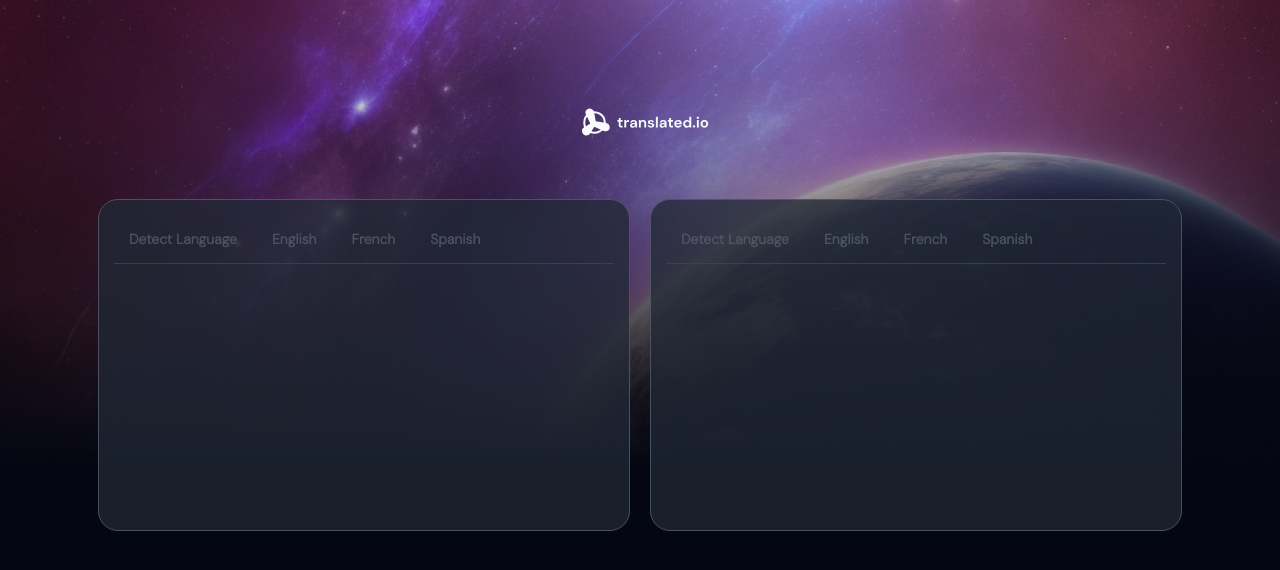
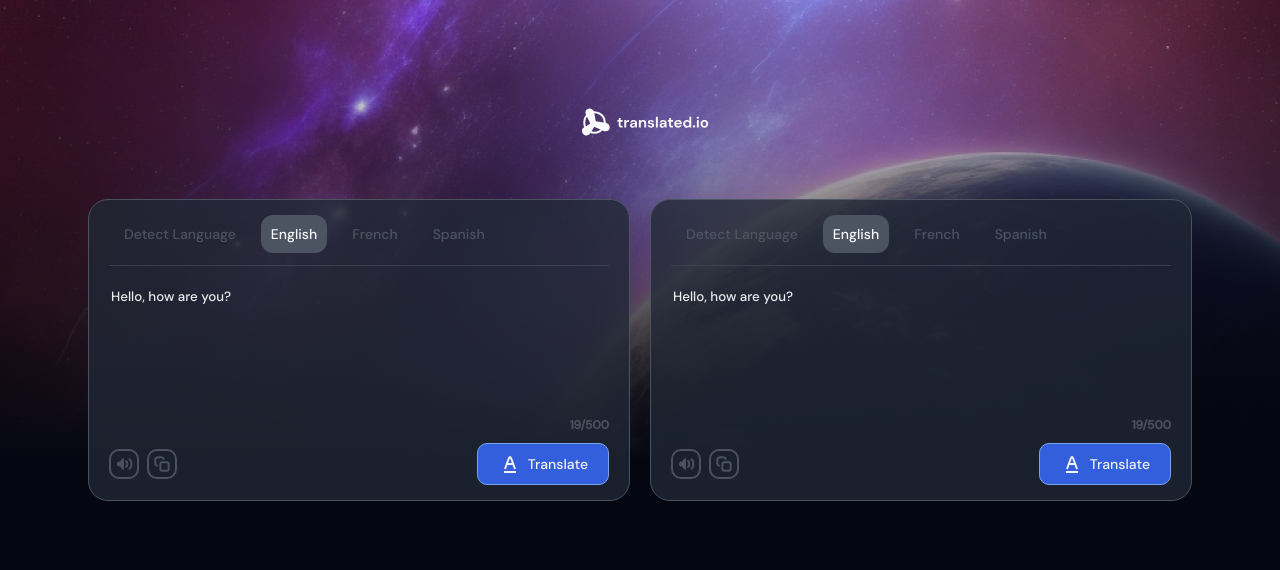
Before and after one commit to Santi543/translated.io, a React (Create React App) app: page / in a window 1280 px wide. Shown: the top 570 px of the page. Built offline with nearby package versions, Linux system fonts and the light colour scheme.

Commit message:
input almost finished

```diff
--- a/public/index.html
+++ b/public/index.html
@@ -23,9 +23,9 @@
       Learn how to configure a non-root public URL by running `npm run build`.
     -->
 
-  <link rel="preconnect" href="https://fonts.googleapis.com">
-  <link rel="preconnect" href="https://fonts.gstatic.com" crossorigin>
-  <link href="https://fonts.googleapis.com/css2?family=DM+Sans:opsz,wght@9..40,300&display=swap" rel="stylesheet">
+    <link rel="preconnect" href="https://fonts.googleapis.com">
+    <link rel="preconnect" href="https://fonts.gstatic.com" crossorigin>
+    <link href="https://fonts.googleapis.com/css2?family=DM+Sans:opsz,wght@9..40,300;9..40,500&display=swap" rel="stylesheet">
   <title>React App</title>
 </head>
 
--- a/src/App.css
+++ b/src/App.css
@@ -6,15 +6,9 @@ body{
   background-color: #040711;
 }
 
-.App-logo {
-  height: 40vmin;
-  pointer-events: none;
-}
-
-@media (prefers-reduced-motion: no-preference) {
-  .App-logo {
-    animation: App-logo-spin infinite 20s linear;
-  }
+.on{
+  background-color: #4D5562;
+  color: #fff !important;
 }
 
 .App-header {
@@ -27,16 +21,3 @@ body{
   font-size: calc(10px + 2vmin);
   color: white;
 }
-
-.App-link {
-  color: #61dafb;
-}
-
-@keyframes App-logo-spin {
-  from {
-    transform: rotate(0deg);
-  }
-  to {
-    transform: rotate(360deg);
-  }
-}
--- a/src/components/BoxTranslate.jsx
+++ b/src/components/BoxTranslate.jsx
@@ -1,6 +1,10 @@
 import styled from '@emotion/styled'
-import React from 'react'
+import React, { useState } from 'react'
 import { Box } from '@mui/material'
+import sound from '../imgs/sound_max_fill.svg'
+import copy from '../imgs/Copy.svg'
+import alfa from '../imgs/Sort_alfa.svg'
+import down from '../imgs/Expand_down.svg'
 
 const Container = styled(Box)`
     display: flex;
@@ -8,17 +12,17 @@ const Container = styled(Box)`
     background-color: #212936cc;
     border-radius: 20px;
     border: 1px solid #4D5562;
-    opacity: 0.95;
+    opacity: 0.97;
     width: 500px;
-    height: 300px;
-    padding: 15px;
+    height: 270px;
+    padding: 15px 20px 15px 20px;
 `
 
 const BoxLanguages = styled(Box)`
     display: flex;
     flex-direction: row;
     border-bottom: 1px solid #394150;
-    padding: 5px;
+    padding: 0 5px 12px 5px;
     gap: 15px;
     justify-content: flex-start;
     align-items: center;
@@ -30,20 +34,105 @@ const Languages = styled(Box)`
     padding: 10px;
     color: #4D5562;
     font-family: 'DM Sans', sans-serif;
+    font-weight: 500;
+    font-size: 14px;
+    border-radius: 12px;
+    cursor: pointer;
+`
+
+const TextArea = styled.textarea`
+    background-color: transparent;
+    opacity: 0.97;
+    border-style: none;
+    resize: none;
+    color: #F9FAFB;
+    font-family: 'DM Sans', sans-serif;
+    height: 150px;
+    margin-top: 20px;
+    outline: none;
+`
+
+const BoxIcons = styled(Box)`
+    display: flex;
+    flex-direction: row;
+    align-items: flex-end;
+    justify-content: flex-start;
+    gap: 8px;
+`
+
+const BoxIcon = styled(Box)`
+    display: flex;
+    align-items: center;
+    justify-content: center;
+    padding: 3px;
+    border-radius: 10px;
+    border: 2px solid #4D5562;
+`
+
+const Translate = styled(Box)`
+    display: flex;
+    flex-direction: row;
+    align-items: center;
+    justify-content: center;
+    background-color: #3662E3;
+    color: #F9FAFB;
+    padding: 8px 20px 8px 20px;
+    border-radius: 10px;
+    font-family: 'DM Sans', sans-serif;
+    border: 1px solid #7CA9F3;
+    gap: 6px;
+    font-size: 14px;
+    cursor: pointer;
+`
+
+const BoxRowBottom = styled(Box)`
+    display: flex;
+    flex-direction: row;
+    align-items: center;
+    justify-content: space-between;
+`
+
+const CharactersCounter = styled(Box)`
+    display: flex;
+    justify-content: flex-end;
+    color: #4D5562;
+    font-size: 12px;
     font-weight: bold;
-    font-size: 14px;
+    font-family: 'DM Sans', sans-serif;
+    margin-bottom: 10px;
 `
 
 const BoxTranslate = () => {
+    const [counter, setCounter] = useState(19)
+    const [language, setLanguage] = useState("English")
+    const languagesArray = [{ lang: "Detect Language" }, { lang: "English" }, { lang: "French" }, { lang: "Spanish" }]
+    const turnOn = (lang) => {
+        setLanguage(lang)
+    }
     return (
         <Container>
             <BoxLanguages>
-                <Languages>Detect Language</Languages>
-                <Languages>English</Languages>
-                <Languages>French</Languages>
-                <Languages>Spanish</Languages>
+                {languagesArray.map((obj) => {
+                    return (
+                        <Languages className={language === obj.lang ? 'on' : ''} onClick={() => turnOn(obj.lang)}>{obj.lang}</Languages>
+                    )
+                })}
             </BoxLanguages>
-
+            <TextArea onChange={(e) => setCounter(e.target.value.length)} disabled={false} minLength={0} maxLength={500}>Hello, how are you?</TextArea>
+                <CharactersCounter>{counter}/500</CharactersCounter>
+            <BoxRowBottom>
+                <BoxIcons>
+                    <BoxIcon>
+                        <img src={sound} />
+                    </BoxIcon>
+                    <BoxIcon>
+                        <img src={copy} />
+                    </BoxIcon>
+                </BoxIcons>
+                <Translate>
+                    <img src={alfa} />Translate
+                </Translate>
+            </BoxRowBottom>
         </Container>
     )
 }
```
